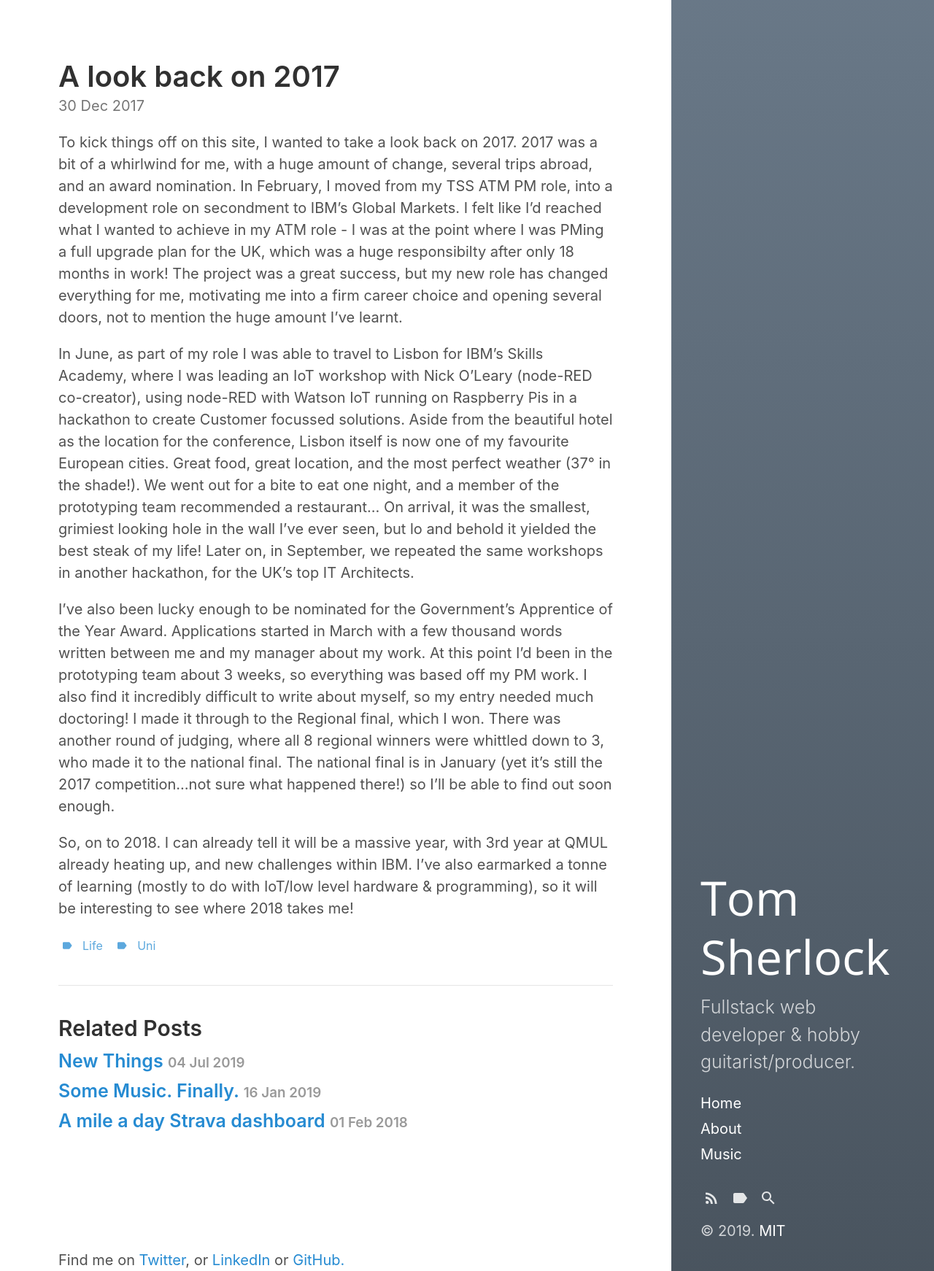
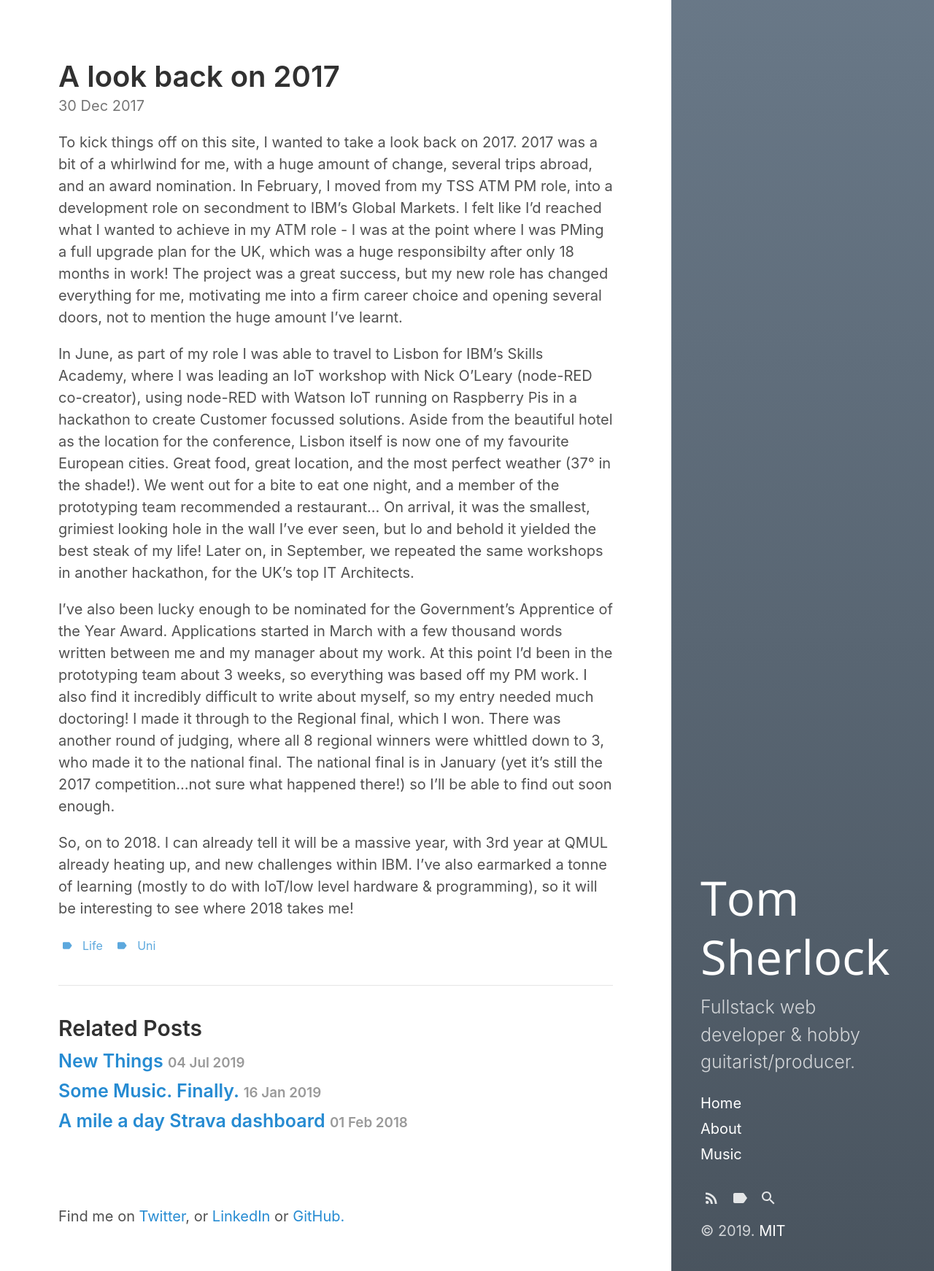
Before and after one commit to tomsherlocked/site, a Jekyll site: the page built from _posts/2017-12-30-2017-review.md, in a window 1280 px wide. Shown: the whole page at 73% size. Built offline with Jekyll 4.4.1, drawn with Linux system fonts in a browser that asks for light colours.

```diff
--- a/_layouts/post.html
+++ b/_layouts/post.html
@@ -22,3 +22,6 @@
 Find me on <a href="https://twitter.com/tomsherlocked">Twitter</a>, or <a href="https://www.linkedin.com/in/tom-sherlock-853a80105/">LinkedIn</a> or <a href="www.github.com/tomsherlocked">GitHub.</a>
 <br>
 </div>
+<div class="">
+  <br><br>
+</div>
```
